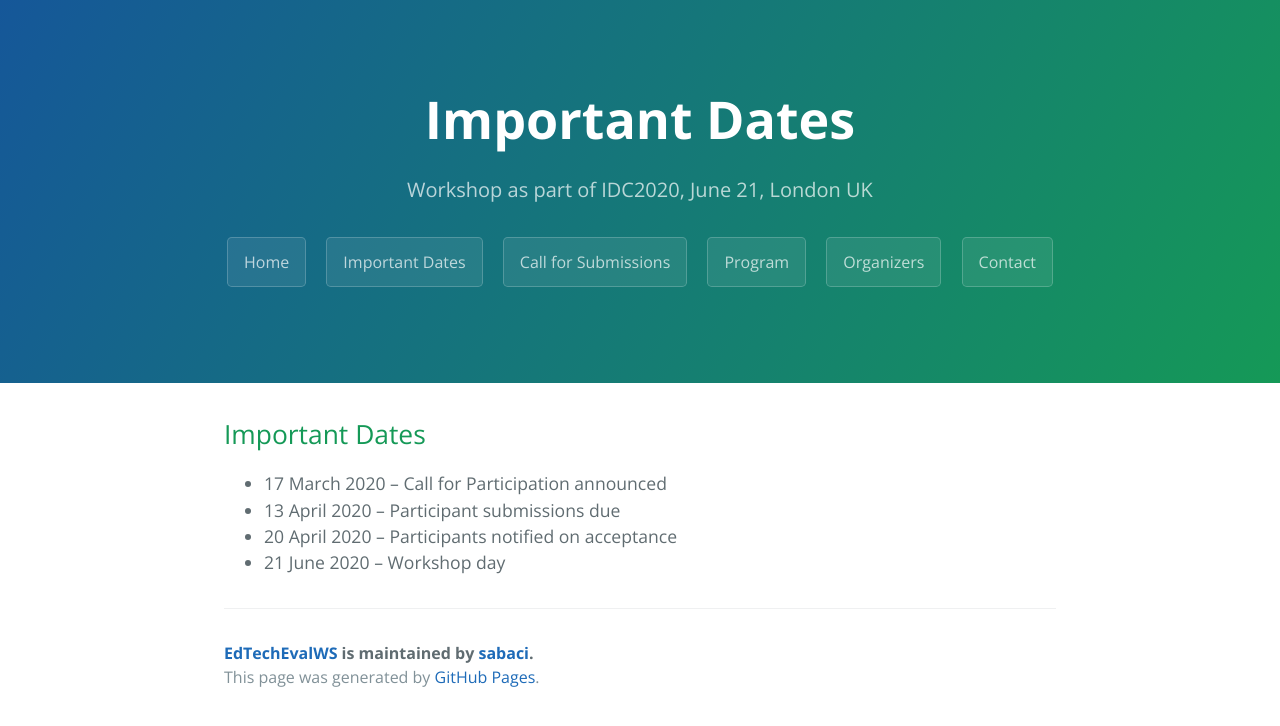
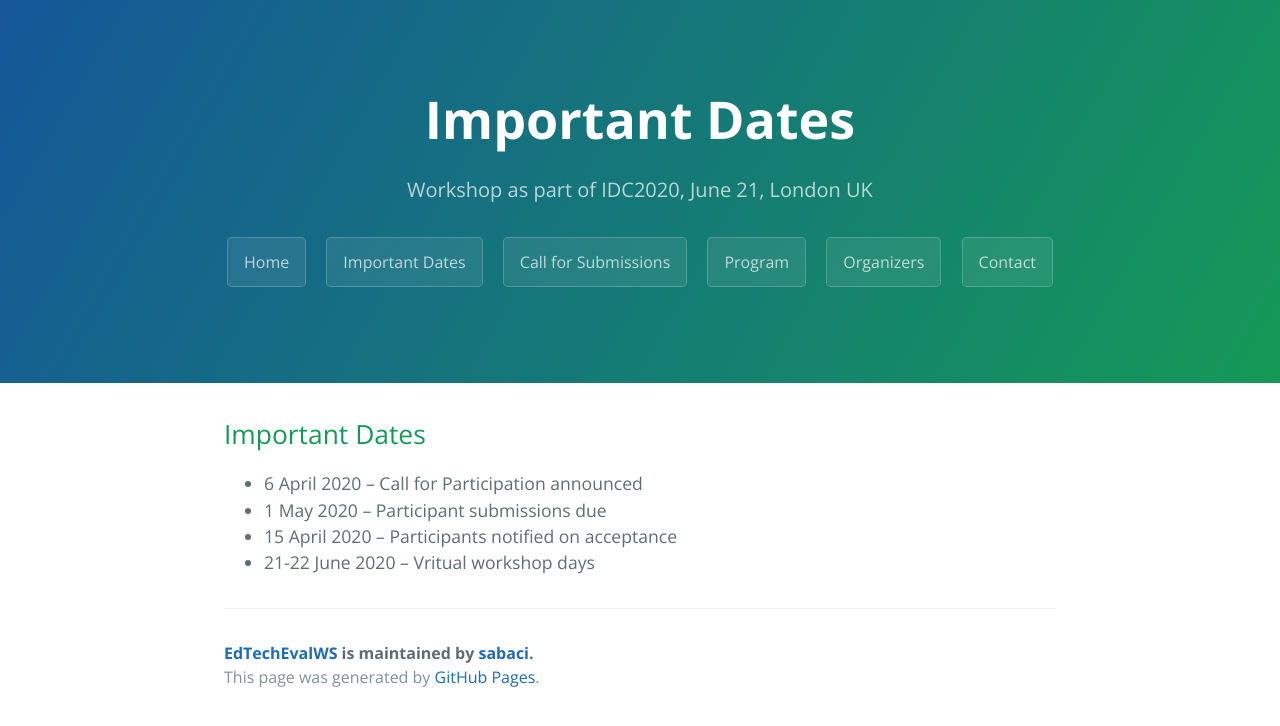
Before and after one commit to sabaci/EdTechEvalWS, a Jekyll site: the page built from updates.md, in a window 1280 px wide. Shown: the top 726 px of the page. Built offline with Jekyll 4.4.1, drawn with Linux system fonts in a browser that asks for light colours; our own code applies the rules of GitHub Pages for plain Markdown files.

Commit message:
Update updates.md

```diff
--- a/updates.md
+++ b/updates.md
@@ -1,6 +1,6 @@
 ## Important Dates
 
-- 17 March 2020 – Call for Participation announced
-- 13 April 2020 – Participant submissions due
-- 20 April 2020 – Participants notified on acceptance
-- 21 June 2020 – Workshop day
+- 6 April 2020 – Call for Participation announced
+- 1 May 2020 – Participant submissions due
+- 15 April 2020 – Participants notified on acceptance
+- 21-22 June 2020 – Vritual workshop days
```
